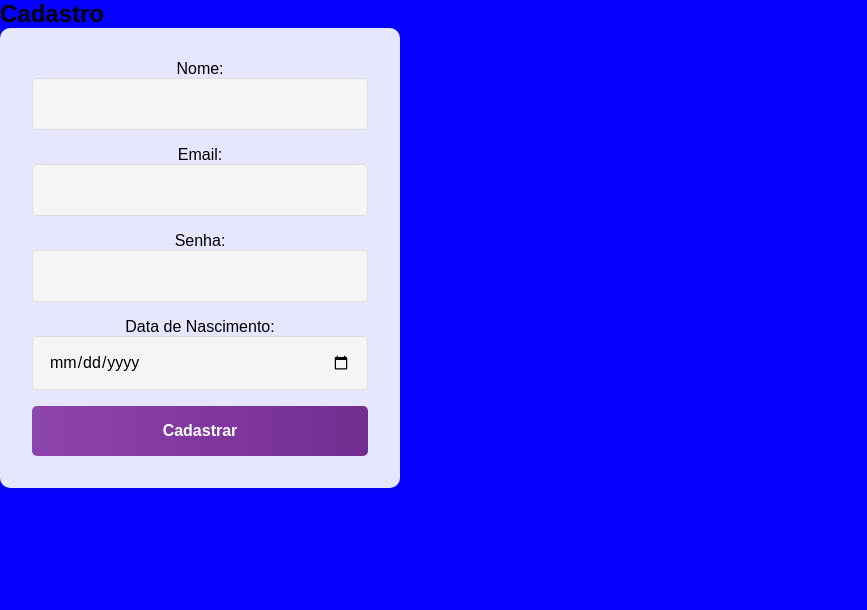
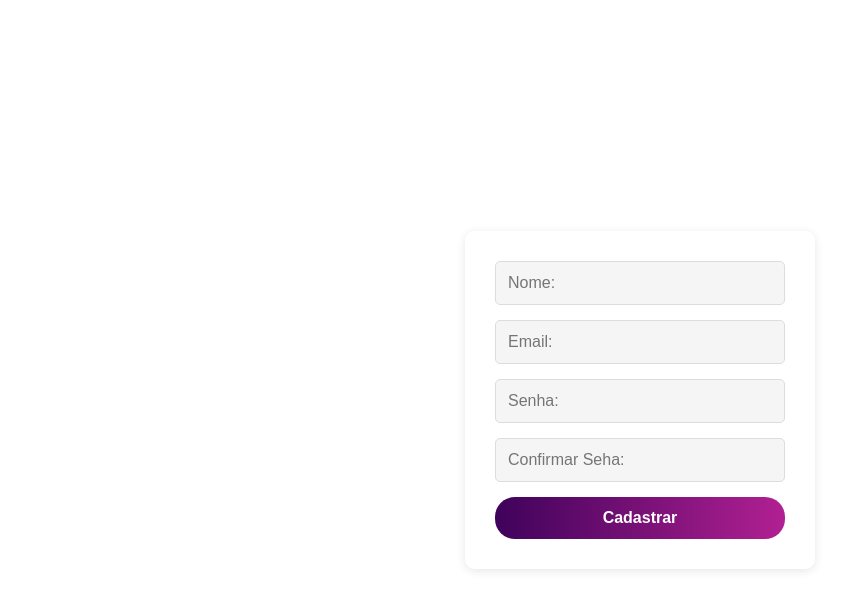
Before and after one commit to PedrosoEnzo/cripto, a React (Vite) app in the folder cripto-react/: page /cadastro in a window 1280 px wide. Shown: the top 610 px of the page, without its empty margins (0-867 px from the left). Built offline with nearby package versions, Linux system fonts and the light colour scheme.

Commit message:
arrumando style do botao

```diff
--- a/cripto-react/src/pages/Cadastro.jsx
+++ b/cripto-react/src/pages/Cadastro.jsx
@@ -1,5 +1,6 @@
 import React, { useState } from 'react';
 import axios from 'axios';
+import './cadastro.css'
 
 const Cadastro = () => {
   const [nome, setNome] = useState('');
@@ -26,12 +27,11 @@
   };
 
   return (
-    <div>
-      <h2>Cadastro</h2>
+    <div className='tudo'>
       <form onSubmit={handleSubmit}>
-        <div>
-          <label>Nome:</label>
+        <div className='inputs'>
           <input
+            placeholder='Nome:'
             type="text"
             value={nome}
             onChange={(e) => setNome(e.target.value)}
@@ -39,8 +39,8 @@
           />
         </div>
         <div>
-          <label>Email:</label>
           <input
+            placeholder='Email:'
             type="email"
             value={email}
             onChange={(e) => setEmail(e.target.value)}
@@ -48,8 +48,8 @@
           />
         </div>
         <div>
-          <label>Senha:</label>
           <input
+            placeholder='Senha:'
             type="password"
             value={senha}
             onChange={(e) => setSenha(e.target.value)}
@@ -57,11 +57,11 @@
           />
         </div>
         <div>
-          <label>Data de Nascimento:</label>
           <input
-            type="date"
-            value={datadenascimento}
-            onChange={(e) => setDatadenascimento(e.target.value)}
+            placeholder='Confirmar Seha:'
+            type="password"
+            value={senha}
+            onChange={(e) => setSenha(e.target.value)}
             required
           />
         </div>
--- /dev/null
+++ b/cripto-react/src/pages/cadastro.css
@@ -0,0 +1,73 @@
+/* Reset básico */
+* {
+    margin: 0;
+    padding: 0;
+    box-sizing: border-box;
+    font-family: Arial, sans-serif;
+}
+
+/* Centraliza tudo na tela */
+.tudo {
+    display: flex;
+    justify-content: center;
+    align-items: center;
+    height: 100vh;
+    background-color: #ffffff; /* Fundo branco */
+}
+
+/* Estilização do formulário */
+form {
+    background: rgba(255, 255, 255, 0.9);
+    padding: 30px;
+    border-radius: 10px;
+    box-shadow: 0 2px 10px rgba(0, 0, 0, 0.1);
+    width: 100%;
+    max-width: 350px;
+    text-align: center;
+}
+
+/* Inputs */
+input {
+    width: 100%;
+    padding: 12px;
+    font-size: 16px;
+    border: 1px solid #ddd;
+    border-radius: 5px;
+    background: #f5f5f5;
+    outline: none;
+    margin-bottom: 15px;
+}
+
+/* Efeito ao clicar no input */
+input:focus {
+    border-color: #8e44ad;
+    background: #ffffff;
+}
+
+/* Botão */
+button {
+    width: 100%;
+    padding: 12px;
+    border: none;
+    border-radius: 20px;
+    background: linear-gradient(to left, #b12092, #3f025b);
+    color: white;
+    font-size: 16px;
+    font-weight: bold;
+    cursor: pointer;
+    transition: all 0.3s ease;
+}
+
+/* Efeito ao passar o mouse no botão */
+button:hover {
+    background: linear-gradient(90deg, #732d91, #8e44ad);
+    transform: scale(1.05);
+}
+
+/* Mensagem de erro ou sucesso */
+p {
+    text-align: center;
+    color: red;
+    font-size: 14px;
+    margin-top: 10px;
+}
```
